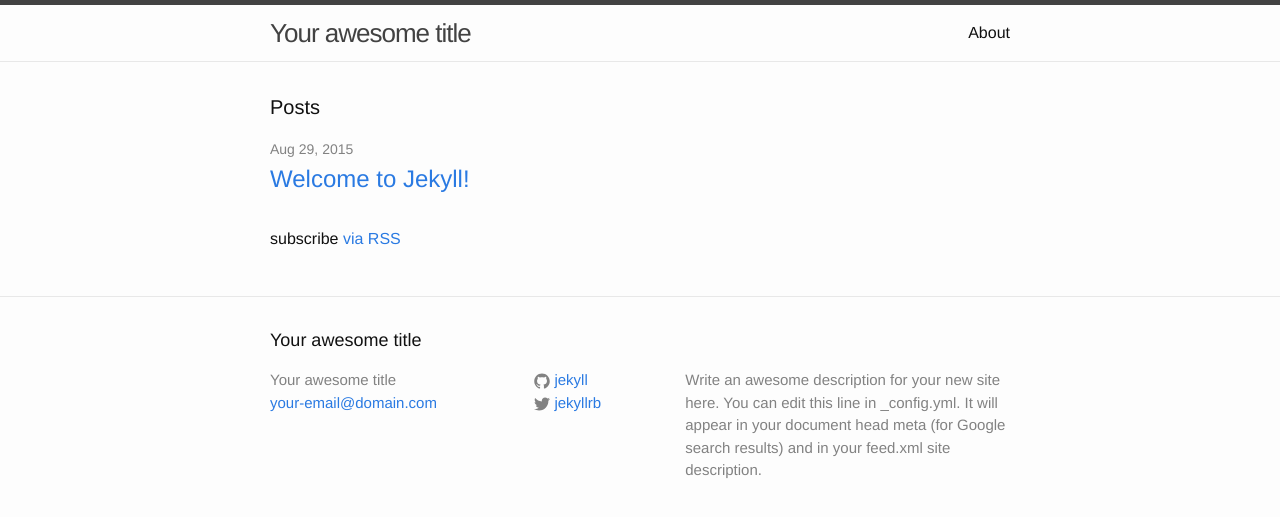
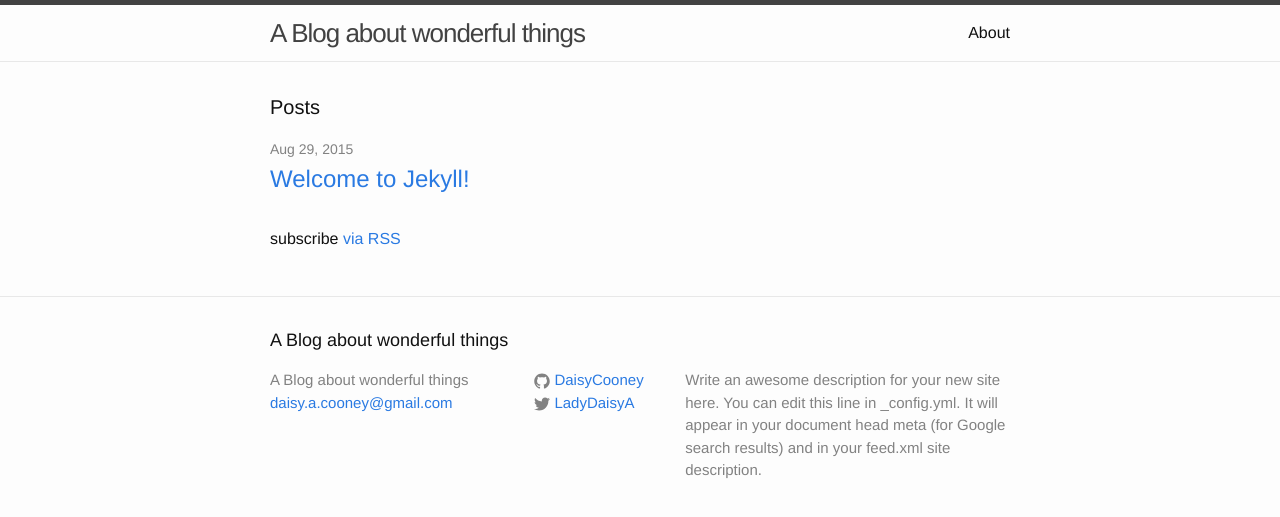
Before and after one commit to DaisyCooney/daisycooney.github.io, a Jekyll site: the page built from index.html, in a window 1280 px wide. Shown: the top 517 px of the page. Built offline with Jekyll 4.4.1, drawn with Linux system fonts in a browser that asks for light colours.

Commit message:
Changed site name and details

```diff
--- a/_config.yml
+++ b/_config.yml
@@ -1,14 +1,14 @@
 # Site settings
-title: Your awesome title
-email: your-email@domain.com
+title: A Blog about wonderful things
+email: daisy.a.cooney@gmail.com
 description: > # this means to ignore newlines until "baseurl:"
   Write an awesome description for your new site here. You can edit this
   line in _config.yml. It will appear in your document head meta (for
   Google search results) and in your feed.xml site description.
 baseurl: "" # the subpath of your site, e.g. /blog/
-url: "http://yourdomain.com" # the base hostname & protocol for your site
-twitter_username: jekyllrb
-github_username:  jekyll
+url: "http://daisycooney.me" # the base hostname & protocol for your site
+twitter_username: LadyDaisyA
+github_username:  DaisyCooney
 
 # Build settings
 markdown: kramdown
```
